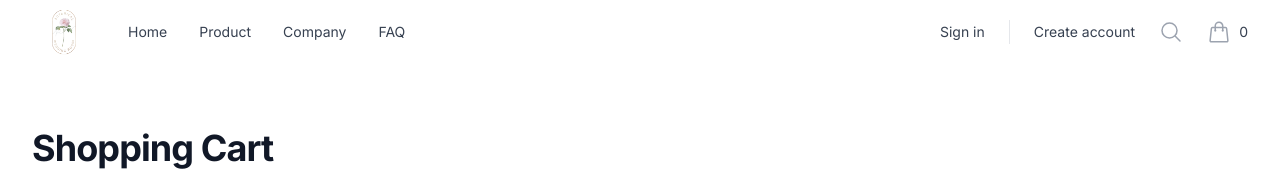
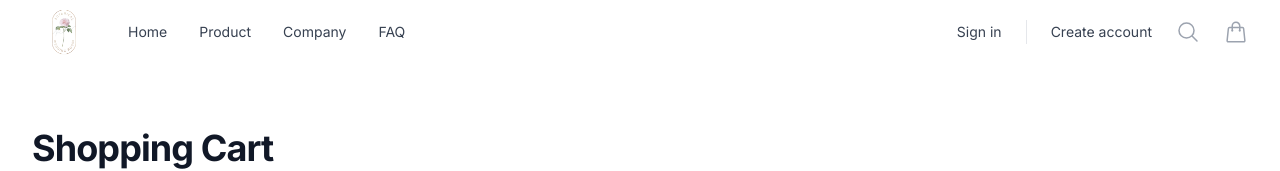
Before and after one commit to billychen0894/florist-ecommerce-app, a Next.js app: page /cart in a window 1280 px wide. Shown: the top 171 px of the page. Built offline with nearby package versions, Linux system fonts and the light colour scheme; no server answers.

Commit message:
update: add badge css for cartIcon

```diff
--- a/components/Navigation/DesktopMenu.tsx
+++ b/components/Navigation/DesktopMenu.tsx
@@ -11,6 +11,7 @@ import Link from 'next/link';
 import AuthenticationButtons from '@components/Auth/AuthenticationButtons';
 import Button from '@components/ui/Button';
 import { headerNavigation } from '@const/navigation';
+import { cn } from '@lib/classNames';
 import { getCartItemsFromLocalStorage } from '@lib/getCartItemsFromLocalStorage';
 import { initializeCart } from '@store/features/cartSlice';
 import { useAppDispatch, useAppSelector } from '@store/hooks';
@@ -100,14 +101,24 @@ export default function DesktopMenu({
               </div>
 
               {/* Cart */}
-              <div className="ml-4 flow-root lg:ml-6">
+              <div className="ml-4 flow-root lg:ml-6 relative">
                 <Link href="/cart" className="group -m-2 flex items-center p-2">
                   <ShoppingBagIcon
                     className="h-6 w-6 flex-shrink-0 text-gray-400 group-hover:text-secondary-500"
                     aria-hidden="true"
                   />
-                  <span className="ml-2 text-sm font-medium text-gray-700 group-hover:text-gray-800">
-                    {cartItemsArr.length}
+                  <span
+                    className={cn(
+                      'text-xs font-medium text-gray-700 group-hover:text-gray-800 absolute top-1 right-0.5 transfrom translate-x-1/2 -translate-y-1/2 text-center',
+                      `${
+                        cartItemsArr.length > 0
+                          ? 'text-white rounded-full bg-red-500 group-hover:text-white h-4 w-4'
+                          : null
+                      }`,
+                      `${cartItemsArr.length >= 10 ? 'text-[10px]' : null}`
+                    )}
+                  >
+                    {cartItemsArr.length > 0 ? cartItemsArr.length : null}
                   </span>
                   <span className="sr-only">items in cart, view bag</span>
                 </Link>
```
